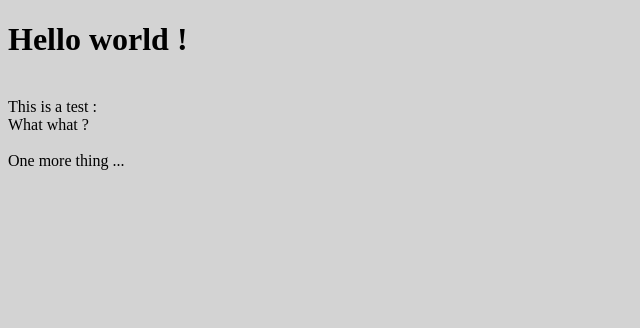
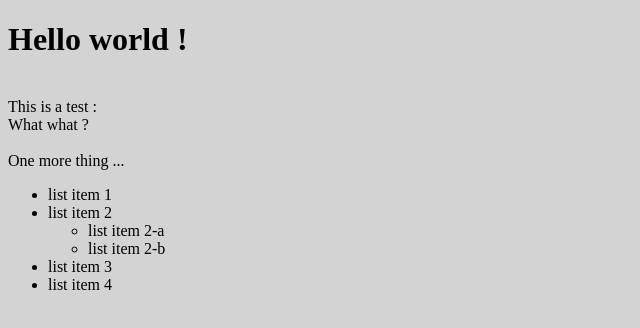
Before and after one commit to ylepors/ylepors, a plain HTML site: page index.html in a window 1280 px wide. Shown: the whole page, without its empty margins (0-640 px from the left). Drawn offline with nearby package versions, Linux system fonts and the light colour scheme.

Commit message:
Li/Lu Jquery tests

```diff
--- a/index.html
+++ b/index.html
@@ -13,6 +13,7 @@
 		<div id='mainTitle'></div>
 		<br/>
 		One more thing ...
+		<ul> <li>list item 1</li> <li>list item 2 <ul> <li>list item 2-a</li> <li>list item 2-b</li> </ul> </li> <li>list item 3</li> <li>list item 4</li> </ul>
 	</body>
 	<script type='text/javascript' src='main.js'></script>
 </html>
--- a/main.js
+++ b/main.js
@@ -4,6 +4,7 @@ function mainTitle() {
 	//document.getElementById('mainTitle').innerHTML = 'What ?';
 	$('#mainTitle').html('What what ?');
 	$(document.body).css( "background", "lightgrey" );
+	$('li#specificLi').has('ul').css('background-color', 'red');
  }
 
  mainTitle();
```
